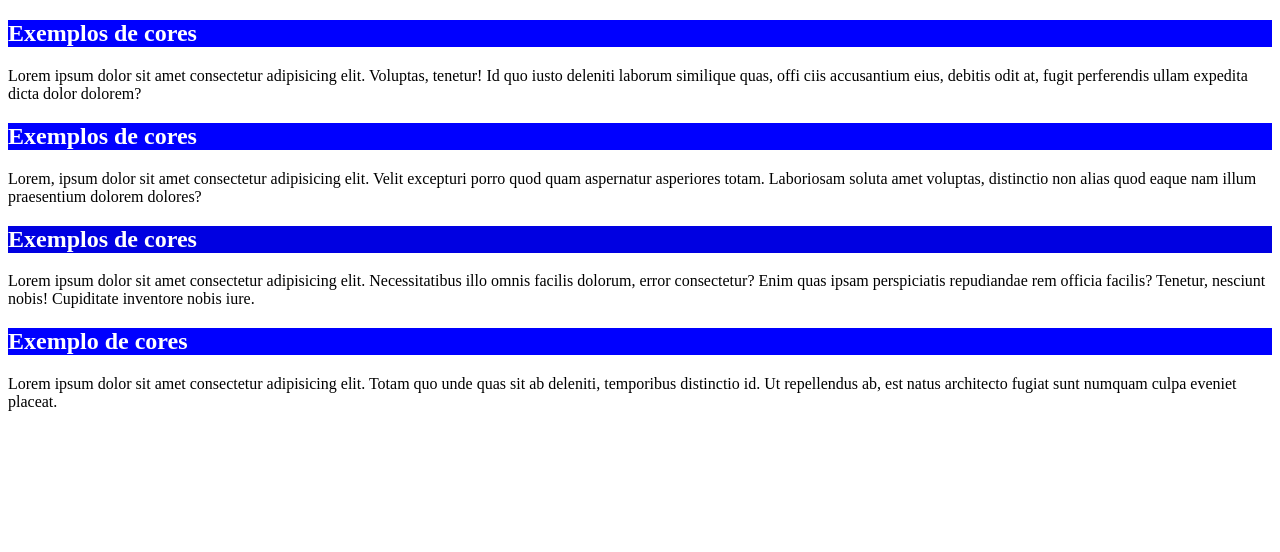
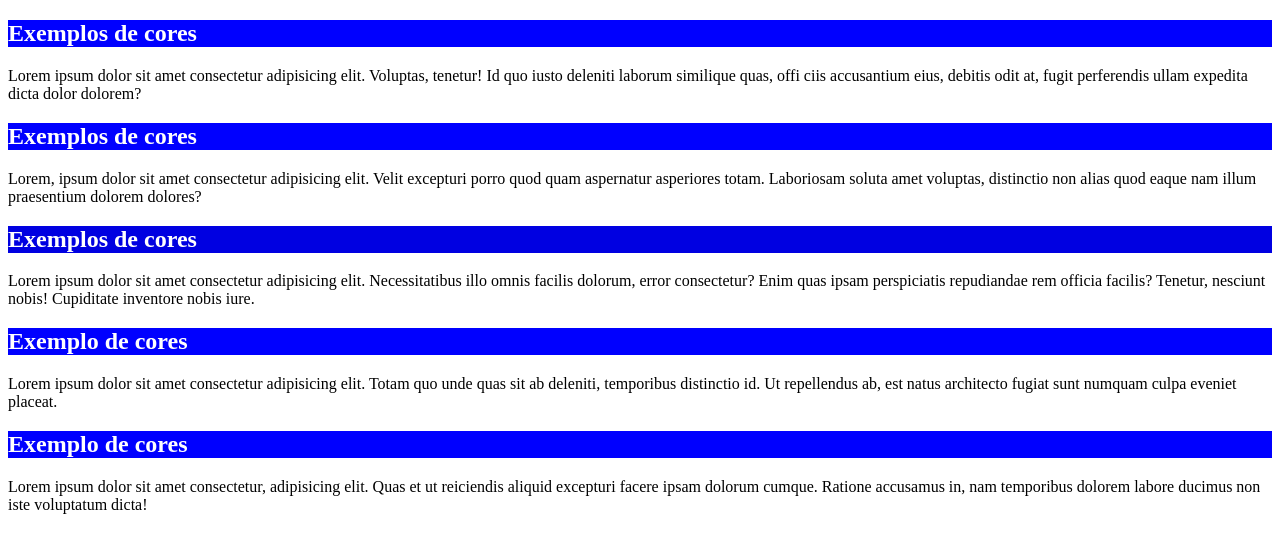
Before and after one commit to VanessaHenker/Projeto-html, a plain HTML site: page Exercicios/Ex016/cor01.html in a window 1280 px wide. Drawn offline with Linux system fonts and the light colour scheme.

Commit message:
Alteração no Ex016

```diff
--- a/Exercicios/Ex016/cor01.html
+++ b/Exercicios/Ex016/cor01.html
@@ -18,12 +18,16 @@
     <h2 style="background-color:#0000ff; color: #ffffff;">Exemplos de cores</h2>
     <p>Lorem, ipsum dolor sit amet consectetur adipisicing elit. Velit excepturi porro quod quam aspernatur asperiores totam.
     Laboriosam soluta amet voluptas, distinctio non alias quod eaque nam illum praesentium dolorem dolores?</p>
-    <!-- Representações por códigos hexadecimais -->
+    <!-- Representações em RGB (Red, Green, blue)-->
     <h2 style="background-color: rgb(0,0, 225); color: rgb(255, 255, 255);">Exemplos de cores</h2>
     <p>Lorem ipsum dolor sit amet consectetur adipisicing elit. Necessitatibus illo omnis facilis dolorum, error consectetur?
     Enim quas ipsam perspiciatis repudiandae rem officia facilis? Tenetur, nesciunt nobis! Cupiditate inventore nobis iure.</p>
+    <!-- Representações por HSL (Hue, Sturation, Luminosi)-->
     <h2 style="background-color: hsl(240, 100%, 50%); color: hsl(0, 0%, 100%);">Exemplo de cores</h2>
     <p>Lorem ipsum dolor sit amet consectetur adipisicing elit. Totam quo unde quas sit ab deleniti, temporibus distinctio id.
     Ut repellendus ab, est natus architecto fugiat sunt numquam culpa eveniet placeat.</p>
+    <h2 style="background-color: #0000ff; color: #ffffff;">Exemplo de cores</h2>
+    <p>Lorem ipsum dolor sit amet consectetur, adipisicing elit. Quas et ut reiciendis aliquid excepturi facere ipsam dolorum cumque.
+    Ratione accusamus in, nam temporibus dolorem labore ducimus non iste voluptatum dicta!</p>
   </body>
 </html>
```
